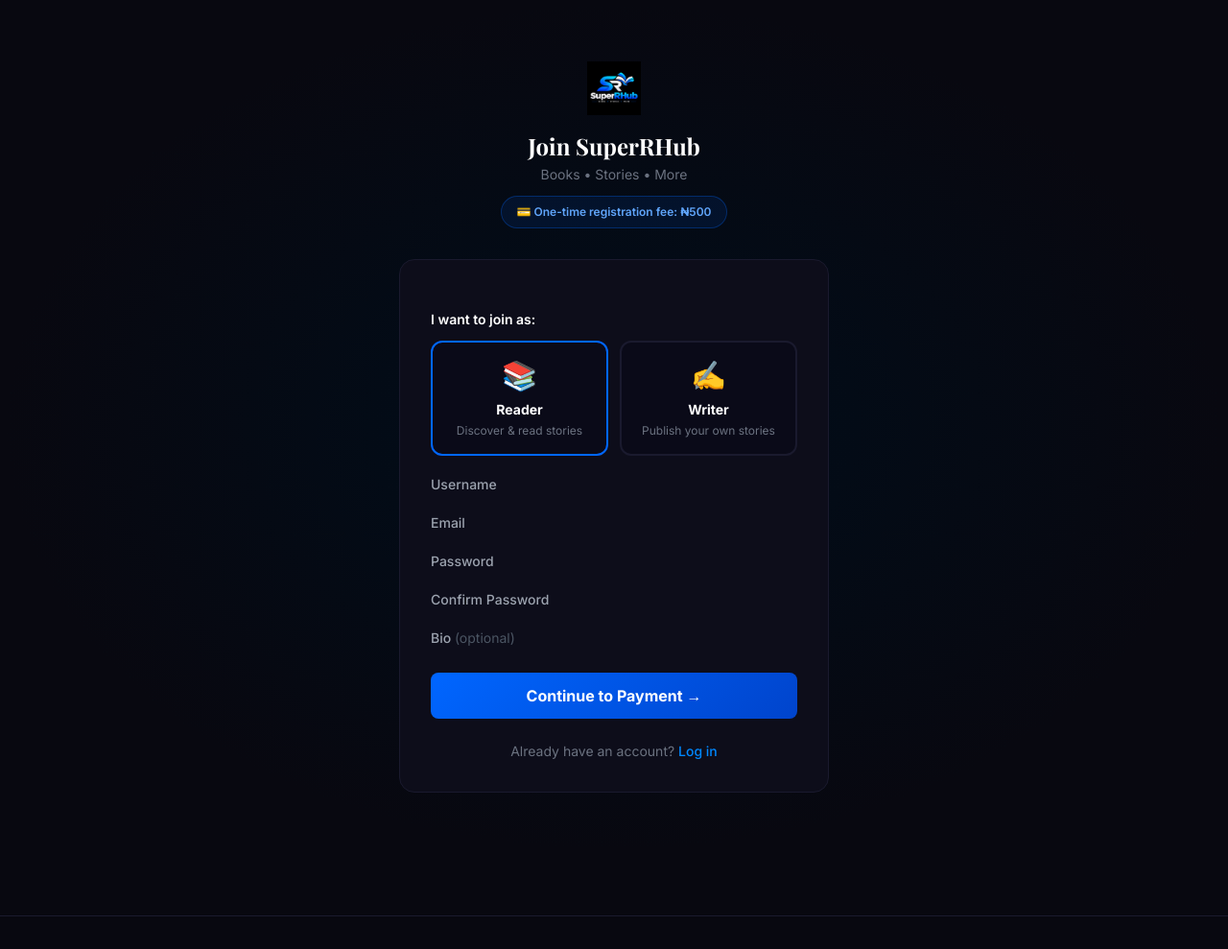
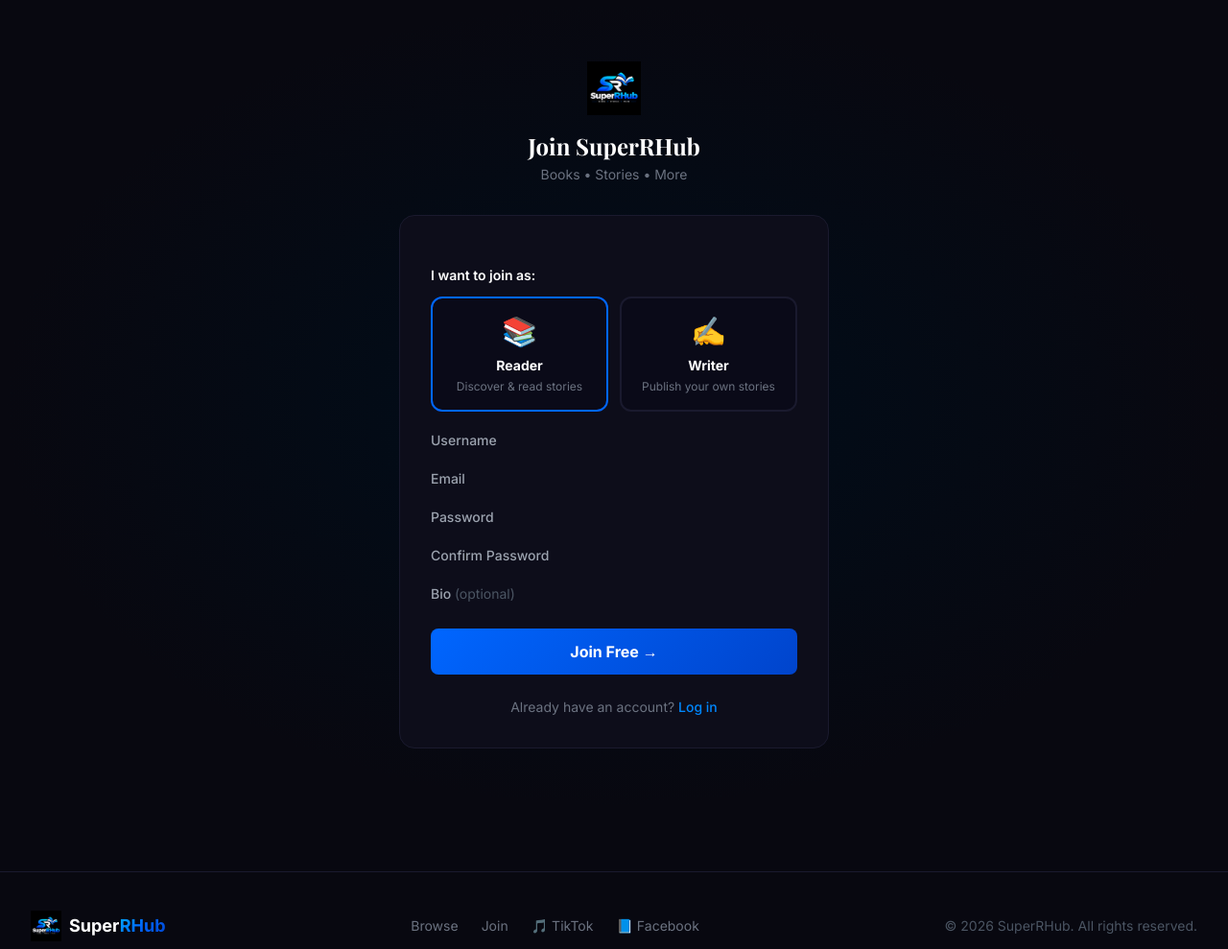
Before and after one commit to Superrhub/Superrhub, a Django app: template templates/auth/register.html in a window 1280 px wide. Shown: the part 65-1054 px from the top of the page at 96% size. Run offline with Django 4.2, Linux system fonts and the light colour scheme; the template is opened without the code that fills it, so the values that code supplies are empty; some libraries are stand-ins or nearby versions.

Commit message:
Registration fee for writers only, readers sign up free

```diff
--- a/templates/auth/pay_to_register.html
+++ b/templates/auth/pay_to_register.html
@@ -13,8 +13,8 @@
         {% load static %}
         <img src="{% static 'images/logo.png' %}" alt="SuperRHub" class="h-14 w-auto mx-auto" />
       </a>
-      <h1 class="text-2xl font-bold text-white font-serif mt-3">One Last Step</h1>
-      <p class="text-gray-500 text-sm mt-1">Complete your registration with a one-time fee</p>
+      <h1 class="text-2xl font-bold text-white font-serif mt-3">Writer Registration</h1>
+      <p class="text-gray-500 text-sm mt-1">One-time fee to publish on SuperRHub</p>
     </div>
 
     <!-- Card -->
--- a/templates/auth/register.html
+++ b/templates/auth/register.html
@@ -15,10 +15,10 @@
       </a>
       <h1 class="text-2xl font-bold text-white font-serif">Join SuperRHub</h1>
       <p class="text-gray-500 text-sm mt-1">Books • Stories • More</p>
-      <!-- Registration fee notice -->
-      <div class="mt-3 inline-flex items-center gap-2 px-4 py-2 rounded-full text-xs font-semibold"
+      <!-- Fee notice — only shown when Writer is selected -->
+      <div id="writer-fee-notice" class="hidden mt-3 inline-flex items-center gap-2 px-4 py-2 rounded-full text-xs font-semibold"
            style="background:rgba(0,102,255,0.1); border:1px solid rgba(0,102,255,0.3); color:#60a5fa;">
-        💳 One-time registration fee: ₦500
+        💳 Writers pay a one-time registration fee of ₦500
       </div>
     </div>
 
@@ -113,8 +113,8 @@
           {{ form.bio }}
         </div>
 
-        <button type="submit" class="btn-primary w-full justify-center py-3 text-base mt-2">
-          Continue to Payment →
+        <button type="submit" class="btn-primary w-full justify-center py-3 text-base mt-2" id="submit-btn">
+          Join Free →
         </button>
       </form>
 
@@ -140,16 +140,22 @@
   const writerBox = document.getElementById('writer-box');
 
   function updateCards() {
+    const feeNotice = document.getElementById('writer-fee-notice');
+    const submitBtn = document.getElementById('submit-btn');
     if (readerRadio.checked) {
       readerBox.style.borderColor = '#0066ff';
       readerBox.style.background = '#0a0a18';
       writerBox.style.borderColor = '#1a1a2e';
       writerBox.style.background = '#0a0a18';
+      if (feeNotice) feeNotice.classList.add('hidden');
+      if (submitBtn) submitBtn.textContent = 'Join Free →';
     } else {
       writerBox.style.borderColor = '#0066ff';
       writerBox.style.background = '#0a0a18';
       readerBox.style.borderColor = '#1a1a2e';
       readerBox.style.background = '#0a0a18';
+      if (feeNotice) feeNotice.classList.remove('hidden');
+      if (submitBtn) submitBtn.textContent = 'Continue to Payment (₦500) →';
     }
   }
 
```
Also changed, not shown: apps/users/views.py (+25 -9 lines).
